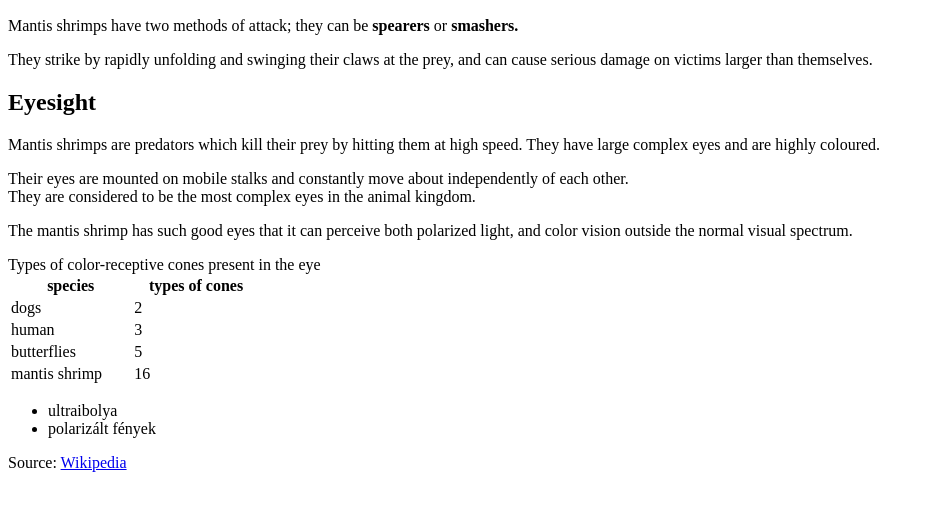
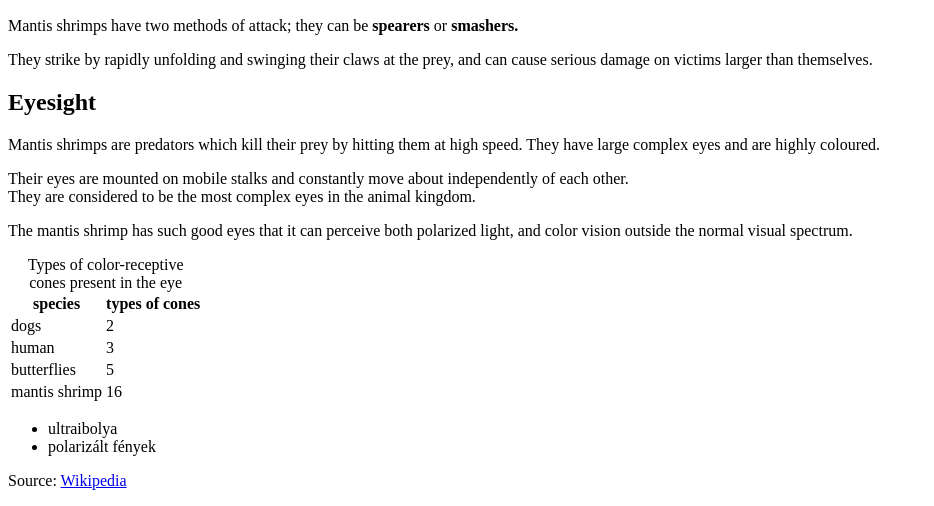
Before and after one commit to borosolcsi/saskarak, a plain HTML site: page index.html in a window 1280 px wide. Shown: the part 434-940 px from the top of the page, without its empty margins (0-934 px from the left). Drawn offline with Linux system fonts and the light colour scheme.

Commit message:
Update index.html

```diff
--- a/index.html
+++ b/index.html
@@ -16,8 +16,9 @@
     <p>Mantis shrimps are predators which kill their prey by hitting them at high speed. They have large complex eyes and are highly coloured. </p>
     <p>Their eyes are mounted on mobile stalks and constantly move about independently of each other. <br> They are considered to be the most complex eyes in the animal kingdom.</p>
     <p>The mantis shrimp has such good eyes that it can perceive both polarized light, and color vision outside the normal visual spectrum.</p>
-    <caption>Types of color-receptive cones present in the eye</caption>
-    <table style="width:20%">
+
+    <table>
+        <caption>Types of color-receptive cones present in the eye</caption>
         <tr>
           <th>species</th>
           <th>types of cones</th>
```
